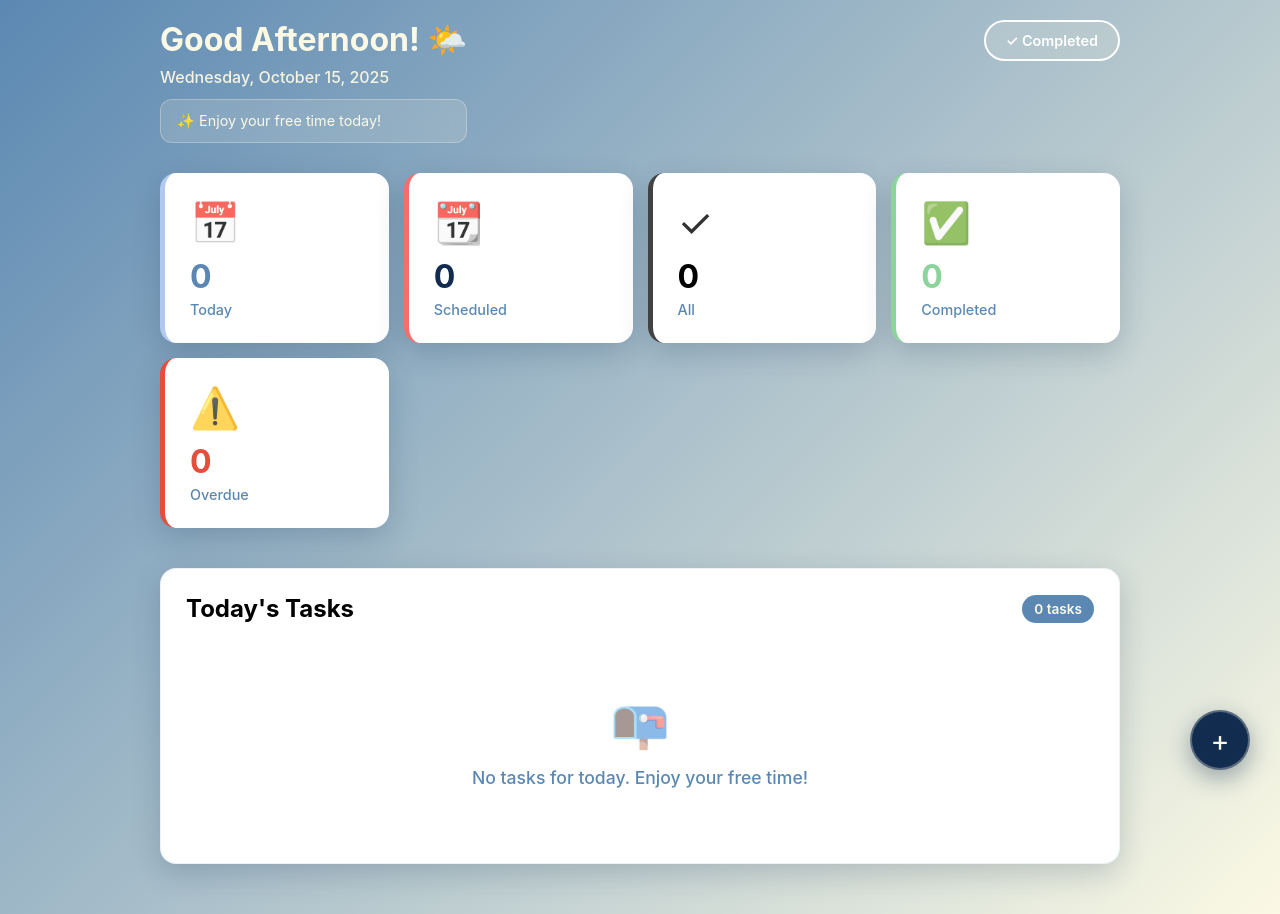
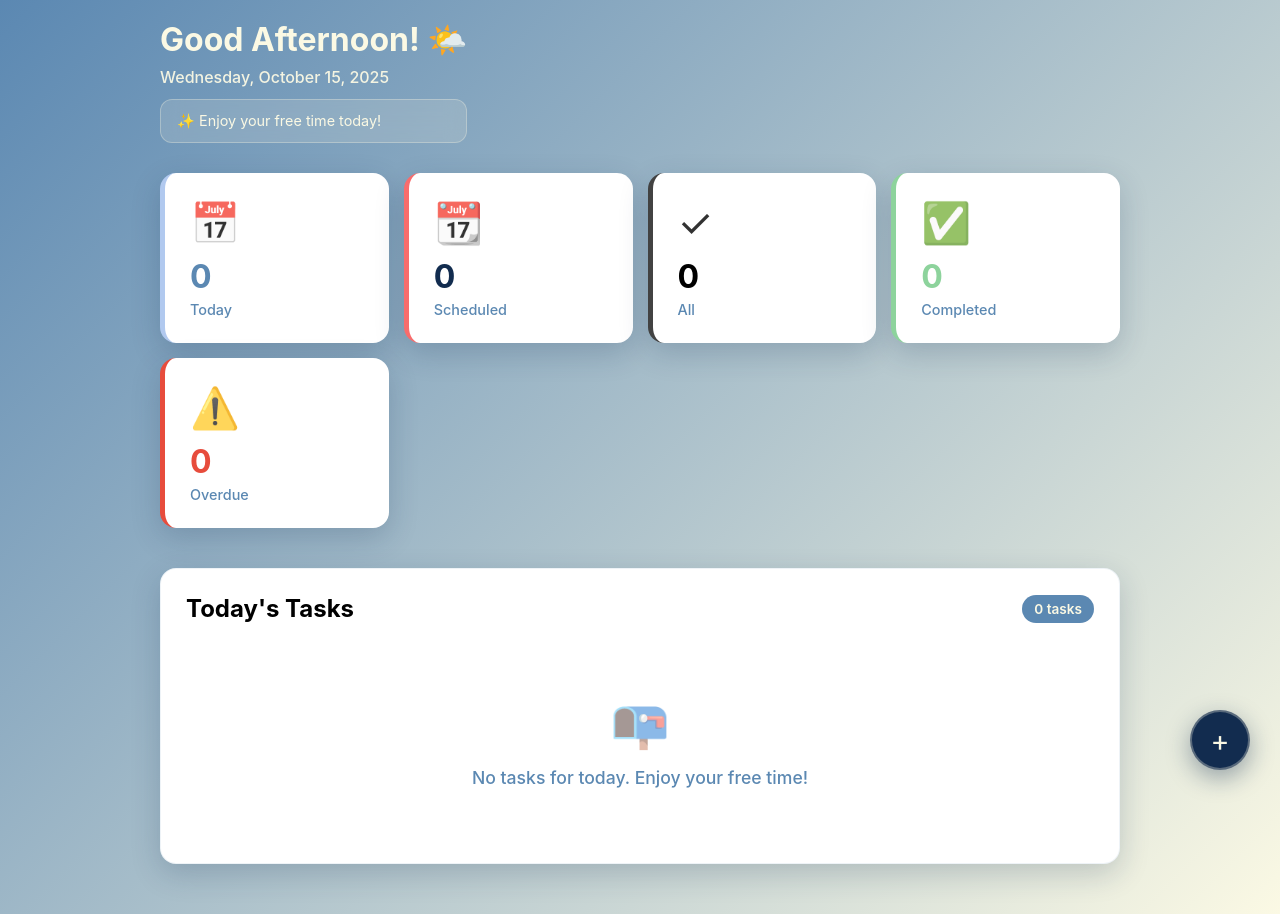
Before and after one commit to aesilee/to-do-reminder-project, a plain HTML site: page index.html in a window 1280 px wide. Drawn offline with Linux system fonts and the light colour scheme.

Commit message:
-Deleted extra Completed button

```diff
--- a/index.html
+++ b/index.html
@@ -16,7 +16,7 @@
                     <p class="header-subtitle" id="dateDisplay"></p>
                     <div id="taskDisplay" class="header-task"></div>
                 </div>
-                <button class="completed-btn" onclick="showView('completedTasks')">✓ Completed</button>
+
             </div>
 
             <div class="dashboard">
```
